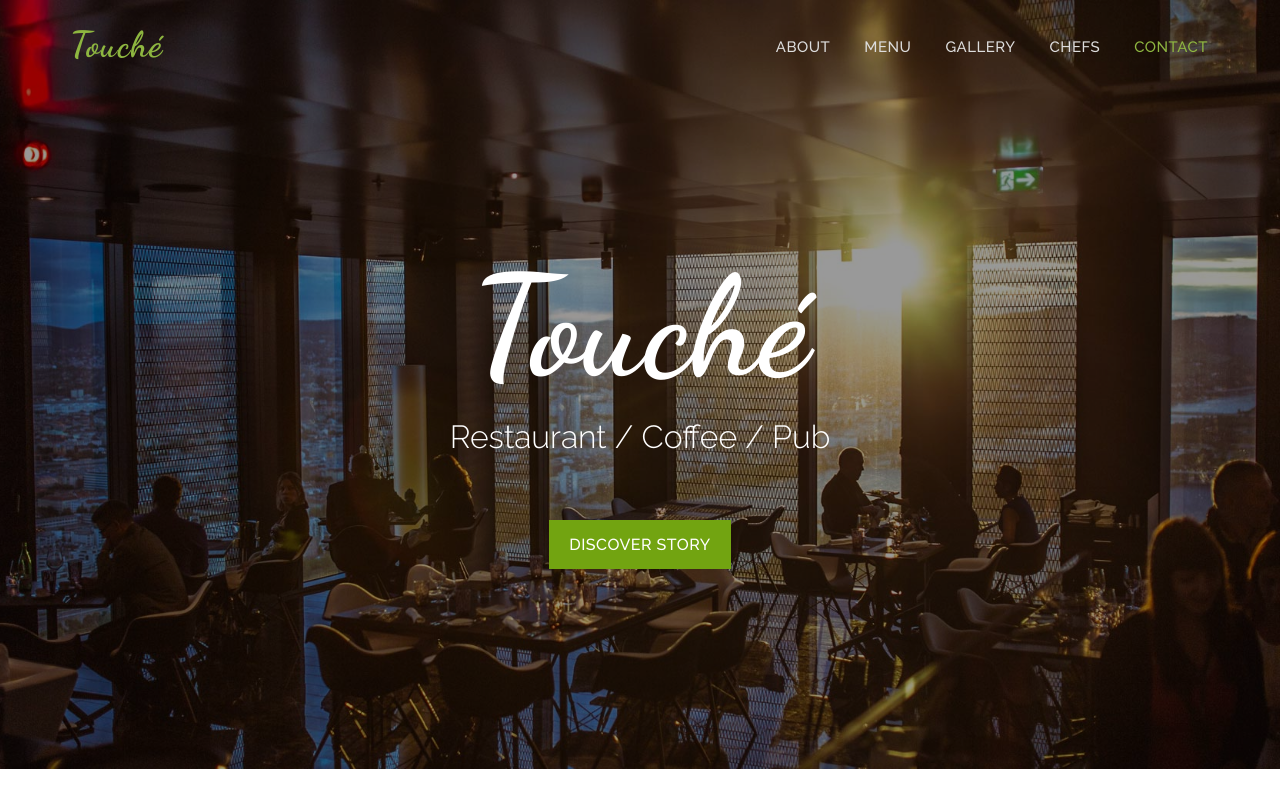
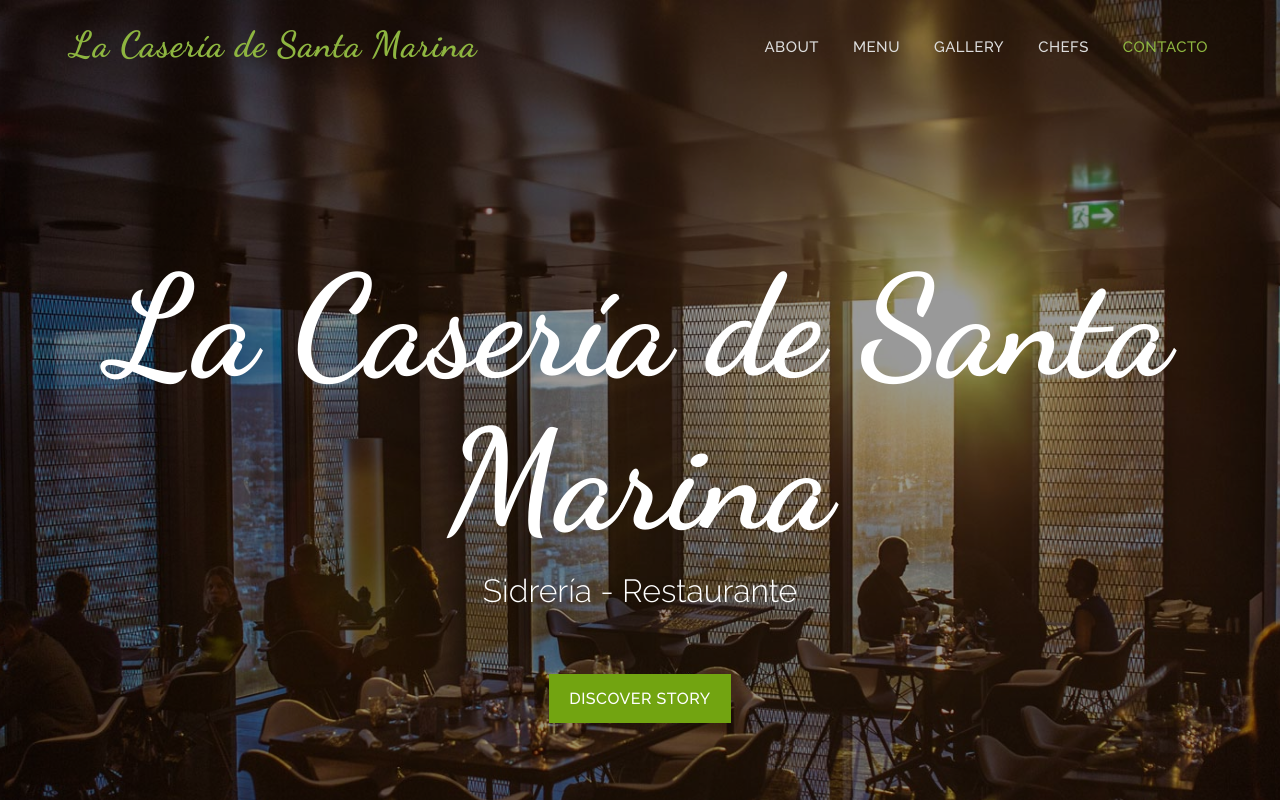
Before and after one commit to lacaseriadesantamarina/main-page, a plain HTML site: page index.html in a window 1280 px wide. Shown: the top 800 px of the page. Drawn offline with nearby package versions, Linux system fonts and the light colour scheme.

Commit message:
Editado index.html

```diff
--- a/index.html
+++ b/index.html
@@ -3,7 +3,7 @@
 <head>
 <meta charset="utf-8">
 <meta name="viewport" content="width=device-width, initial-scale=1">
-<title>Touché</title>
+<title>La Casería de Santa Marina</title>
 <meta name="description" content="">
 <meta name="author" content="">
 
@@ -42,7 +42,7 @@
     <!-- Brand and toggle get grouped for better mobile display -->
     <div class="navbar-header">
       <button type="button" class="navbar-toggle collapsed" data-toggle="collapse" data-target="#bs-example-navbar-collapse-1"> <span class="sr-only">Toggle navigation</span> <span class="icon-bar"></span> <span class="icon-bar"></span> <span class="icon-bar"></span> </button>
-      <a class="navbar-brand page-scroll" href="#page-top">Touché</a> </div>
+      <a class="navbar-brand page-scroll" href="#page-top">La Casería de Santa Marina</a> </div>
 
     <!-- Collect the nav links, forms, and other content for toggling -->
     <div class="collapse navbar-collapse" id="bs-example-navbar-collapse-1">
@@ -51,7 +51,7 @@
         <li><a href="#restaurant-menu" class="page-scroll">Menu</a></li>
         <li><a href="#portfolio" class="page-scroll">Gallery</a></li>
         <li><a href="#team" class="page-scroll">Chefs</a></li>
-        <li><a href="#call-reservation" class="page-scroll">Contact</a></li>
+        <li><a href="#call-reservation" class="page-scroll">Contacto</a></li>
       </ul>
     </div>
     <!-- /.navbar-collapse -->
@@ -64,8 +64,8 @@
       <div class="container">
         <div class="row">
           <div class="intro-text">
-            <h1>Touché</h1>
-            <p>Restaurant / Coffee / Pub</p>
+            <h1>La Casería de Santa Marina</h1>
+            <p>Sidrería - Restaurante</p>
             <a href="#about" class="btn btn-custom btn-lg page-scroll">Discover Story</a> </div>
         </div>
       </div>
@@ -398,10 +398,10 @@
   </div>
 </div>
 <!-- Contact Section -->
-<div id="contact" class="text-center">
+<div id="contacto" class="text-center">
   <div class="container">
     <div class="section-title text-center">
-      <h2>Contact Form</h2>
+      <h2>Contacto Form</h2>
       <hr>
       <p>Lorem ipsum dolor sit amet, consectetur adipiscing elit duis sed.</p>
     </div>
@@ -464,7 +464,7 @@
           <li><a href="#"><i class="fa fa-google-plus"></i></a></li>
         </ul>
       </div>
-      <p>&copy; 2016 Touché. All rights reserved. Designed by <a href="http://www.templatewire.com" rel="nofollow">TemplateWire</a></p>
+      <p>&copy; 2016 La Casería de Santa Marina. All rights reserved. Designed by <a href="http://www.templatewire.com" rel="nofollow">TemplateWire</a></p>
     </div>
   </div>
 </div>
```
